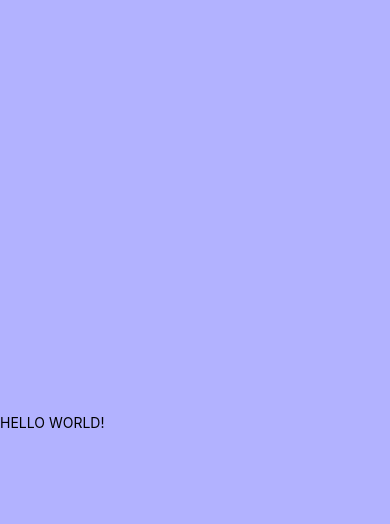
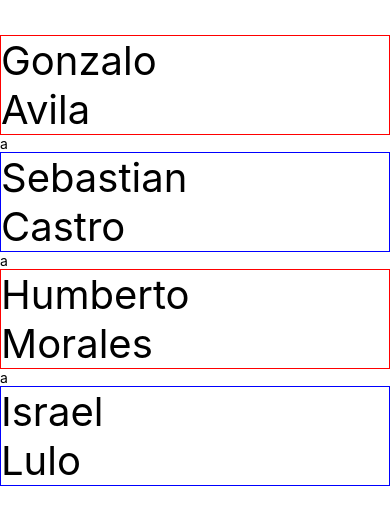
Before and after one commit to SebCasVil/ProgramacionMovilSCV, a React Native app in the folder FirstProject/: screen / in a window 390 px wide. Shown: the top 524 px of the page. Built offline with nearby package versions, Linux system fonts and the light colour scheme.

Commit message:
Practica5 - FlatList

```diff
--- a/FirstProject/App.js
+++ b/FirstProject/App.js
@@ -1,20 +1,37 @@
 import { StatusBar } from 'expo-status-bar';
-import { StyleSheet, Text, View } from 'react-native';
+import { FlatList, StyleSheet, Text, View } from 'react-native';
+import Person from './src/components/Person';
+
+const DATA = [
+  {id: 1, name: 'Gonzalo', lastname: 'Avila'},
+  {id: 2, name: 'Sebastian', lastname: 'Castro'},
+  {id: 3, name: 'Humberto', lastname: 'Morales'},
+  {id: 4, name: 'Israel', lastname: 'Lulo'},
+]
 
 export default function App() {
   return (
     <View style={styles.container}>
-      <Text>HELLO WORLD!</Text>
-      <StatusBar style="auto" />
+    <FlatList
+      data={DATA}
+      renderItem={({item: {name, lastname}, index }) =>
+        <Person name={name} lastname={lastname} index={index}/>
+      }
+      ItemSeparatorComponent={<Text>a</Text>}
+      keyExtractor={({id}) => id}
+    />
+    <StatusBar style='auto'></StatusBar>
     </View>
-  );
+
+  )
 }
 
 const styles = StyleSheet.create({
   container: {
-    flex: 1,
-    backgroundColor: '#b2b2ff',
-    alignItems: 'start',
-    justifyContent: 'center',
+    paddingTop: 35
+    // flex: 1,
+    // backgroundColor: '#b2b2ff',
+    // alignItems: 'start',
+    // justifyContent: 'center',
   },
 });
--- /dev/null
+++ b/FirstProject/src/components/Person/index.jsx
@@ -0,0 +1,13 @@
+import React from "react"
+import {View, Text} from 'react-native'
+
+const Person = ({name, lastname, index}) => {
+    return(
+        <View style={{ borderWidth: 1, borderColor: index % 2 === 0 ? 'red': 'blue'}}>
+            <Text style={{fontSize: 40}}>{name}</Text>
+            <Text style={{fontSize: 40}}>{lastname}</Text>
+        </View>
+    )
+}
+
+export default Person
```
